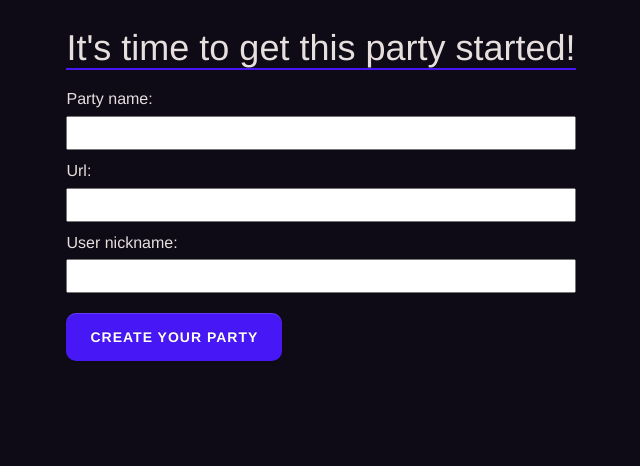
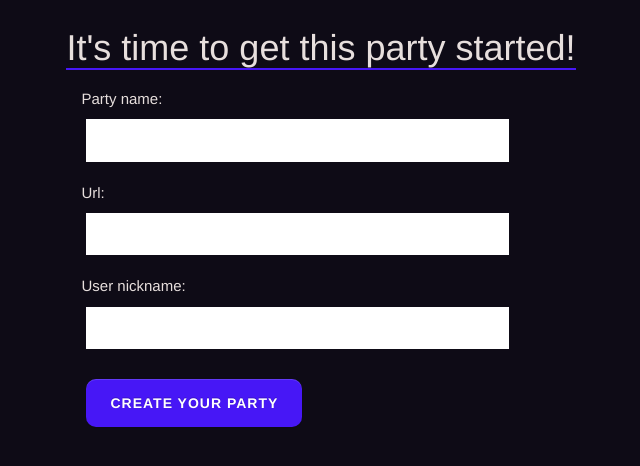
Before and after one commit to Up-Next/up-next, a Django app: template upnext/templates/create.html in a window 1280 px wide. Shown: the part 57-523 px from the top of the page, without its empty margins (314-954 px from the left). Run offline with Django 3.2, Linux system fonts and the light colour scheme; the template is opened without the code that fills it: values that come from a table or form of the project are taken from there, others are empty; parts of the project's set-up code (start-up, migrations or seed data) failed here and were passed over; some libraries are stand-ins or nearby versions.

Commit message:
prettier??

```diff
--- a/upnext/forms.py
+++ b/upnext/forms.py
@@ -3,7 +3,8 @@ from .models import Party
 
 
 class PartyForm(forms.ModelForm):
-
+    required_css_class = "required"
+    error_css_class = "error"
     class Meta:
         model = Party
         fields = ('party_name', 'url', 'user_nickname',)
--- a/upnext/static/css/create.css
+++ b/upnext/static/css/create.css
@@ -3,6 +3,7 @@ html {
   max-height: 90%;
   width: 100vw;
   background-color: #0e0b16;
+
 }
 
 body {
@@ -22,9 +23,55 @@ label {
 }
 
 input {
-  width: 100%;
+  width: 90%;
   color: #555;
+  padding: 0.8em;
+  border: none;
+  font-weight: bold;
+  font-family: "Helvetica Neue", Helvetica, Arial, sans-serif;
 }
+
+form {
+  padding: 0 20px;
+}
+
 button {
   margin: 10px 0;
 }
+
+p {
+  margin: 0 0 20px;
+}
+
+.error input, .error select {
+    border: 2px #a239ca solid;
+}
+
+input:focus {
+  outline: none;
+}
+
+
+label {
+  display: inline-block;
+  float: left;
+  padding: 0 1em;
+  width: 100%;
+  font-size: 15px;
+  margin-left: -20px;
+  margin-bottom: 10px;
+  /*border-bottom: 2px #a239ca solid;*/
+}
+
+
+li {
+  list-style-type: none
+}
+
+ul {
+  padding: 0;
+  margin: 0;
+  margin-left: -6px;
+  color: #a239ca;
+  font-weight: 600;
+}
```
Also changed, not shown: upnext/tokens.txt (+1 -1 lines).
